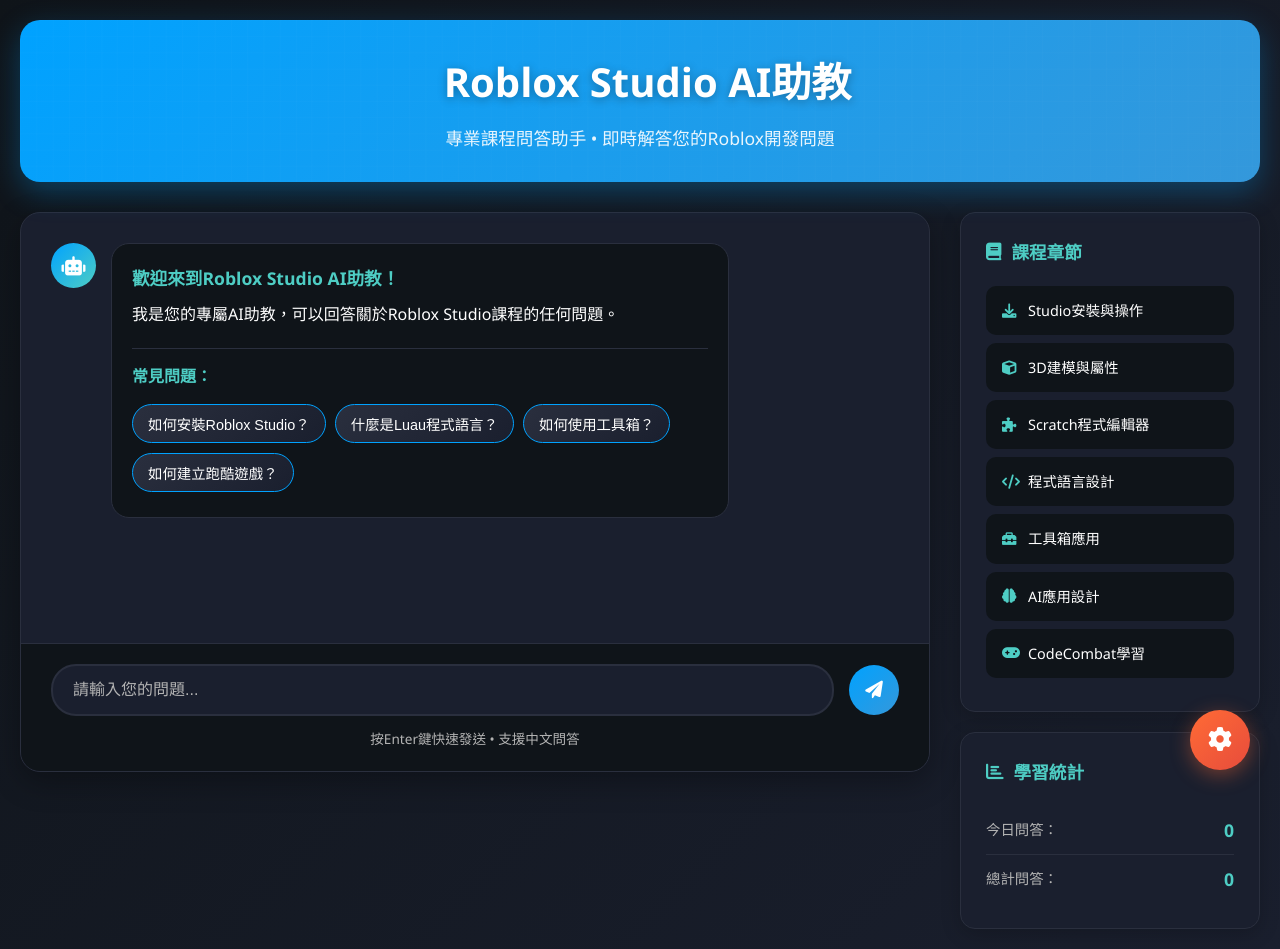
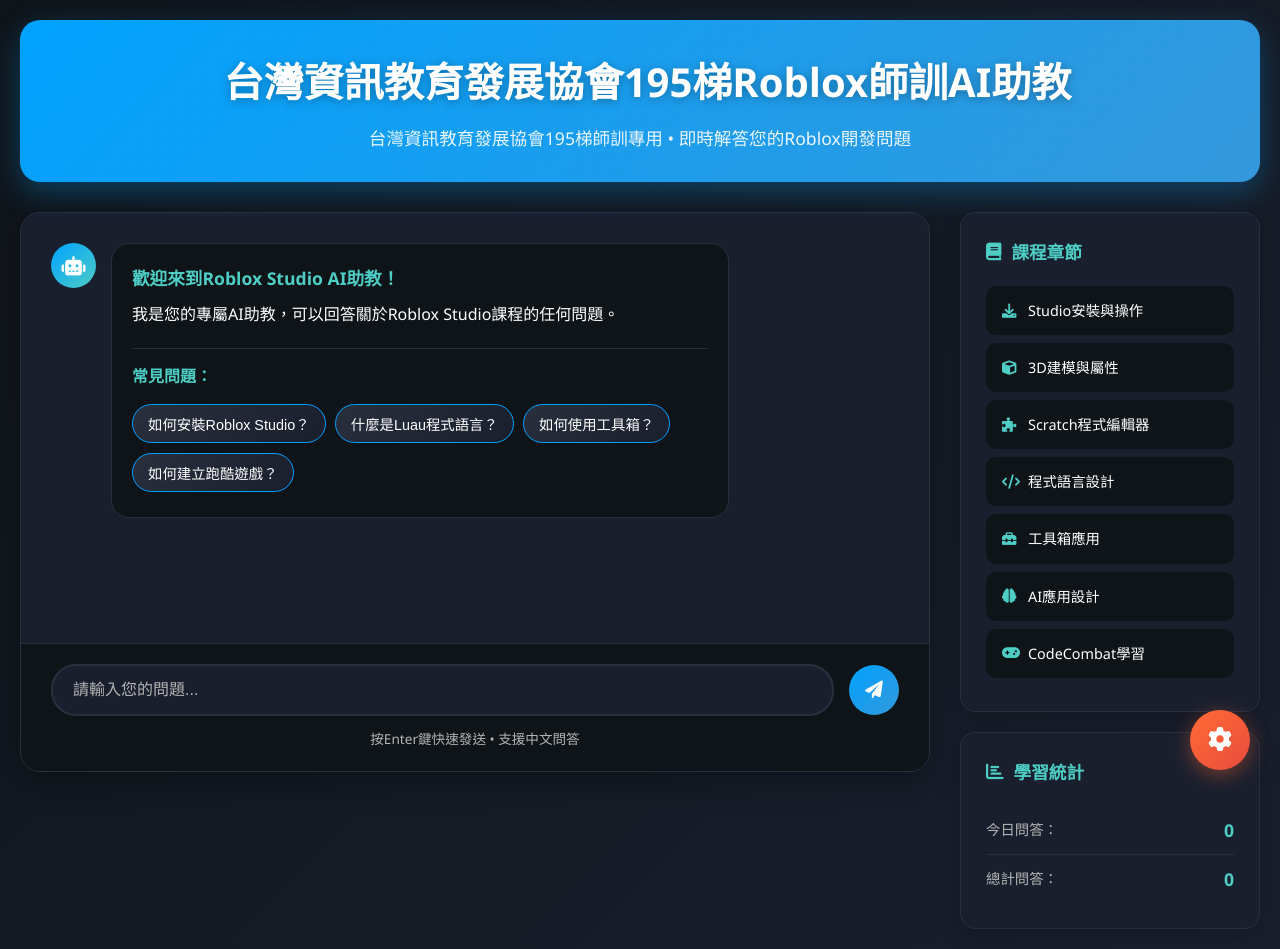
Before and after one commit to TIEDA-TW/roblox-ai-assistant, a website: page index.html in a window 1280 px wide. Drawn offline with Linux system fonts and the light colour scheme; no server answers; some icons are missing.

Commit message:
更新標題為台灣資訊教育發展協會195梯師訓專用

```diff
--- a/index.html
+++ b/index.html
@@ -3,7 +3,7 @@
 <head>
     <meta charset="UTF-8">
     <meta name="viewport" content="width=device-width, initial-scale=1.0">
-    <title>Roblox Studio AI助教</title>
+    <title>台灣資訊教育發展協會195梯Roblox師訓AI助教</title>
     <link rel="stylesheet" href="styles.css">
     <link href="https://cdnjs.cloudflare.com/ajax/libs/font-awesome/6.0.0/css/all.min.css" rel="stylesheet">
 </head>
@@ -13,10 +13,10 @@
             <div class="header-content">
                 <div class="logo">
                     <i class="fab fa-roblox"></i>
-                    <h1>Roblox Studio AI助教</h1>
+                    <h1>台灣資訊教育發展協會195梯Roblox師訓AI助教</h1>
                 </div>
                 <div class="subtitle">
-                    <p>專業課程問答助手 • 即時解答您的Roblox開發問題</p>
+                    <p>台灣資訊教育發展協會195梯師訓專用 • 即時解答您的Roblox開發問題</p>
                 </div>
             </div>
         </header>
```
